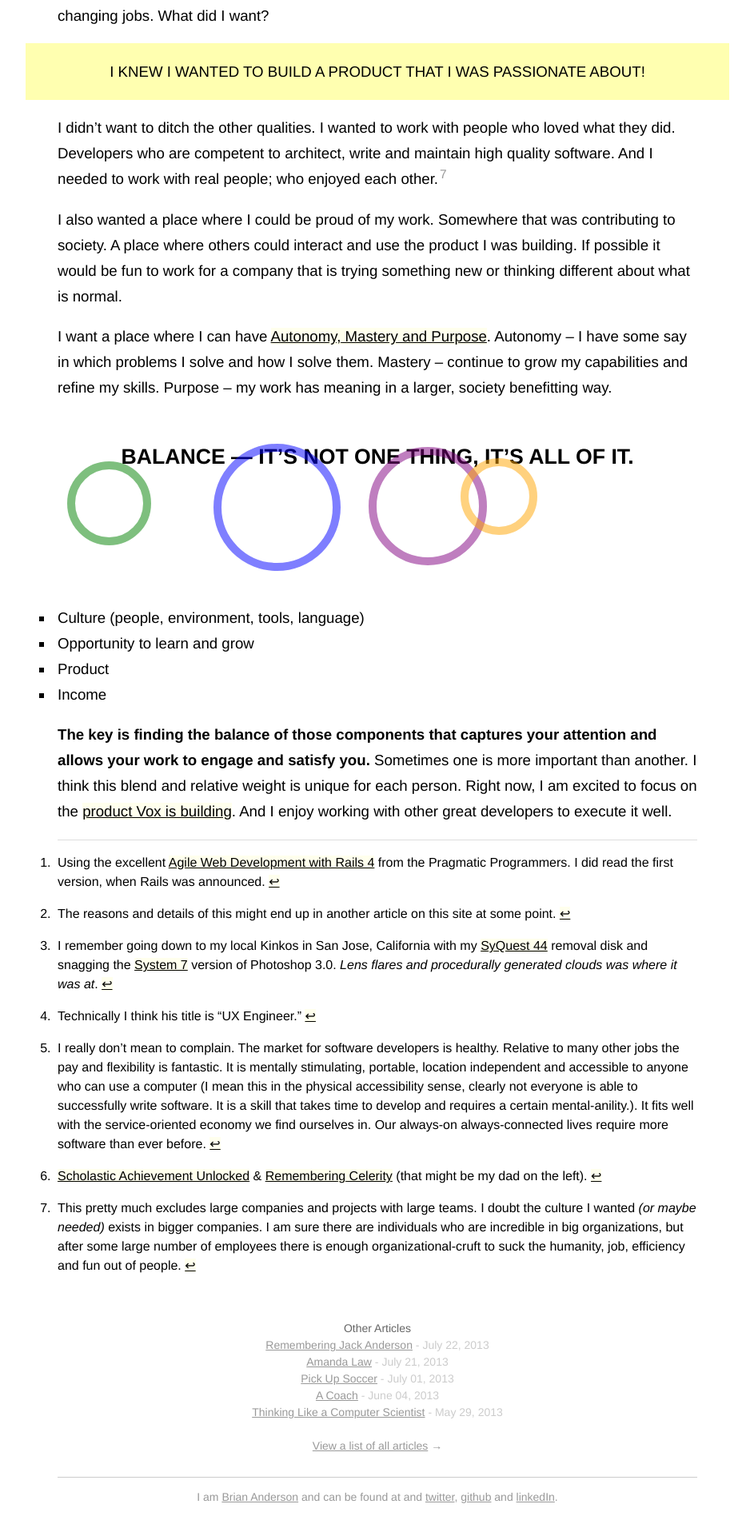
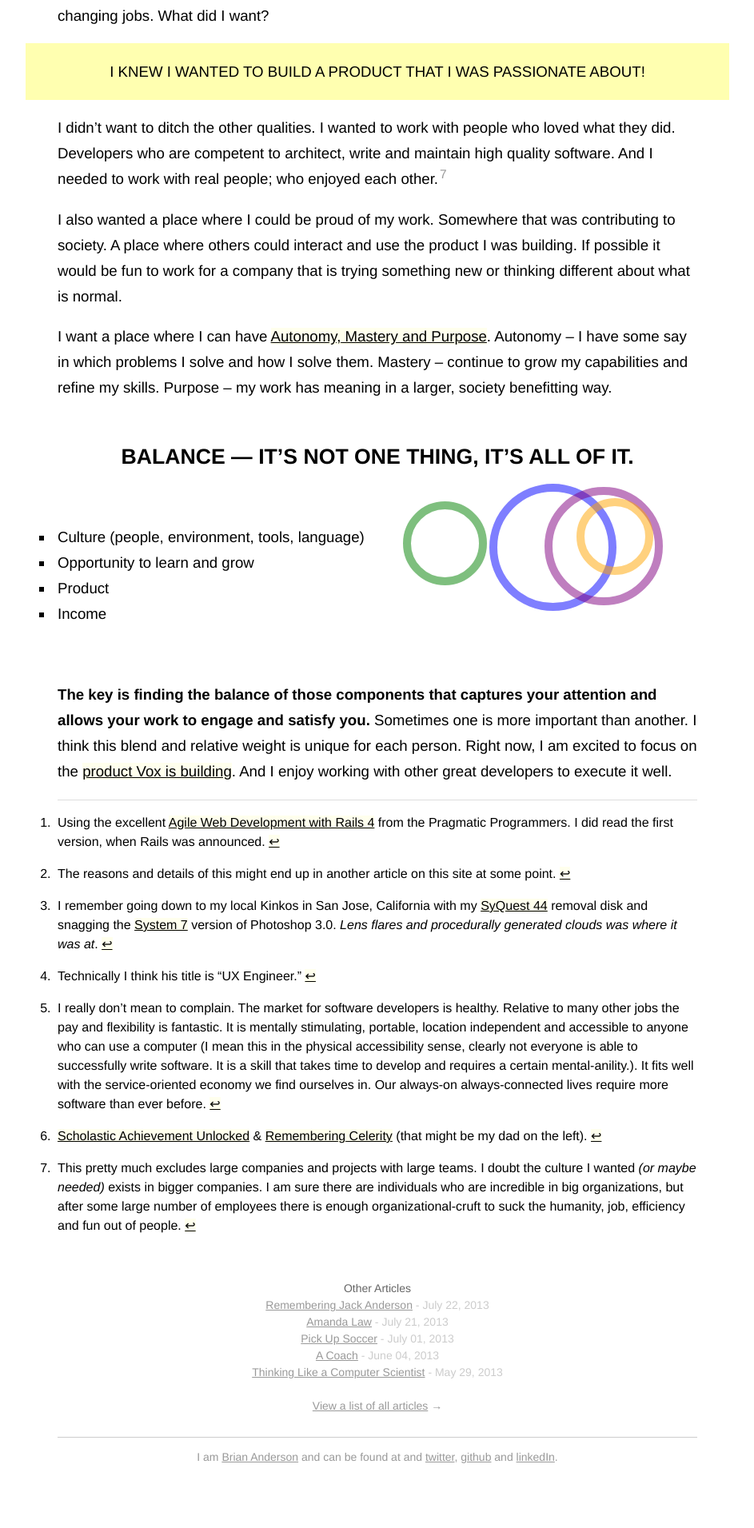
Before and after one commit to banderson623/banderson623.github.com, a Jekyll site: the page built from _posts/2013-08-15-Does-The-Product-Matter.md, in a window 1280 px wide. Shown: the part 2815-4726 px from the top of the page at 80% size, without its empty margins (168-1111 px from the left). Built offline with Jekyll 4.4.1, drawn with Linux system fonts in a browser that asks for light colours; after the commit the page ends 4676 px from its top, so only the background shows below that.

Commit message:
fixes animation on desktop

```diff
--- a/_posts/2013-08-15-Does-The-Product-Matter.md
+++ b/_posts/2013-08-15-Does-The-Product-Matter.md
@@ -72,7 +72,6 @@
 I want a place where I can have [Autonomy, Mastery and Purpose](articles/2013/05/24/motivation/#on_motivation). Autonomy – I have some say in which problems I solve and how I solve them. Mastery – continue to grow my capabilities and refine my skills. Purpose – my work has meaning in a larger, society benefitting way.
 
 ## Balance &mdash; It's not one thing, It's all of it.
-
 <div id="balanced">
   <div id="circle1" class="circle">&nbsp;</div>
   <div id="circle2" class="circle">&nbsp;</div>
@@ -80,19 +79,17 @@
   <div id="circle4" class="circle">&nbsp;</div>
 </div>
 
-
+<br />
 
 * Culture (people, environment, tools, language)
 * Opportunity to learn and grow
 * Product
 * Income
 
-**The key is finding the balance of those components that captures your attention and allows your work to engage and satisfy you.** Sometimes one is more important than another. I think this blend and relative weight is unique for each person. Right now, I am excited to focus on the [product Vox is building](http://voxmedia.com/). And I enjoy working with other great developers to execute it well.
+<br />
 
 
-
-
-
+**The key is finding the balance of those components that captures your attention and allows your work to engage and satisfy you.** Sometimes one is more important than another. I think this blend and relative weight is unique for each person. Right now, I am excited to focus on the [product Vox is building](http://voxmedia.com/). And I enjoy working with other great developers to execute it well.
 
 [^1]: Using the excellent [Agile Web Development with Rails 4](http://pragprog.com/book/rails4/agile-web-development-with-rails-4) from the Pragmatic Programmers. I did read the first version, when Rails was announced.
 
--- a/css/articles/product.css
+++ b/css/articles/product.css
@@ -6,7 +6,6 @@
 }
 
 .circle {
-  text-align:center;
   position:absolute;
   width: 100px;
   height: 100px;
@@ -94,4 +93,12 @@
     display:block;
   }
 
+  #balanced {
+    margin:0 30px 30px 30px;
+    height:100px;
+    width:300px;
+    position:relative;
+    float:right;
+  }
+
 }
--- a/javascripts/articles/product.js
+++ b/javascripts/articles/product.js
@@ -31,7 +31,7 @@
     var heightWidth = randomIntegerBetween(75,150) + 'px';
     $(element).animate({
       "margin-left": randomIntegerBetween(-100,+100) + 'px',
-      "margin-top": randomIntegerBetween(-50,+50) + 'px',
+      "margin-top": randomIntegerBetween(10,50) + 'px',
       "height": heightWidth,
       "width": heightWidth
     },duration, 'ease-in-out');
@@ -104,7 +104,7 @@
           wiggleForever(circles[i]);
         }
         window._is_wiggling = true;
-      },5000);
+      },8000);
 
     }
   }
```
